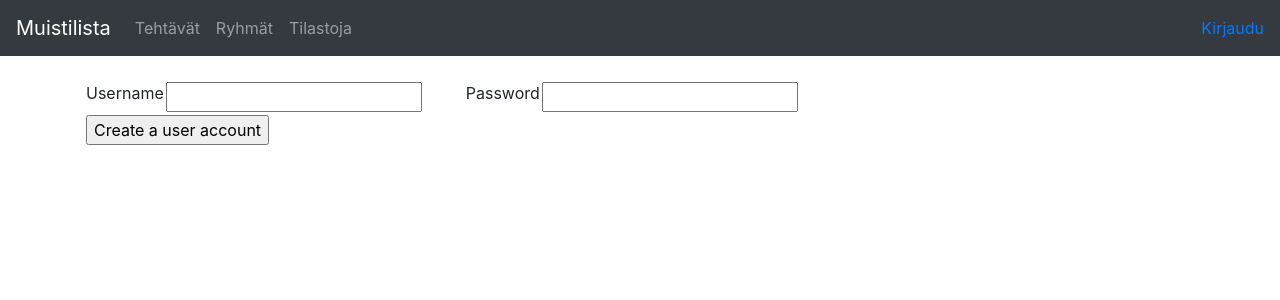
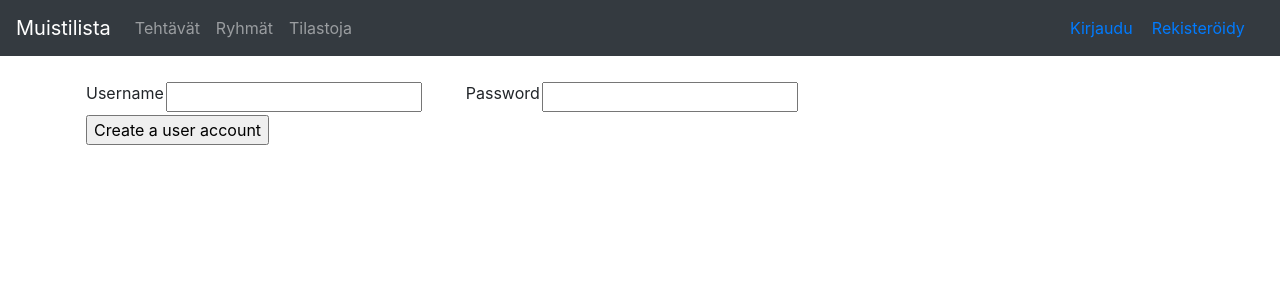
Before and after one commit to danieladasilva/Muistilista, a Flask app: page /auth/new/ in a window 1280 px wide. Shown: the top 300 px of the page. Run offline with Flask 2, Linux system fonts and the light colour scheme; some libraries are stand-ins or nearby versions.

Commit message:
lisätty nappula rekisteröinnille

```diff
--- a/application/templates/layout.html
+++ b/application/templates/layout.html
@@ -29,7 +29,8 @@
     {% if current_user.is_authenticated %}
     <a href="{{ url_for('auth_logout') }}">Hei {{ current_user.name }}! - Kirjaudu ulos</a>
     {% else %}
-    <a href="{{ url_for('auth_login') }}">Kirjaudu</a>
+    <a href="{{ url_for('auth_login') }}" style="margin-right:1.2em">Kirjaudu</a>
+    <a href="{{ url_for('new_user_form') }}" style="margin-right:1.2em">Rekisteröidy</a>
     {% endif %}
         </div>
 </div>
```
